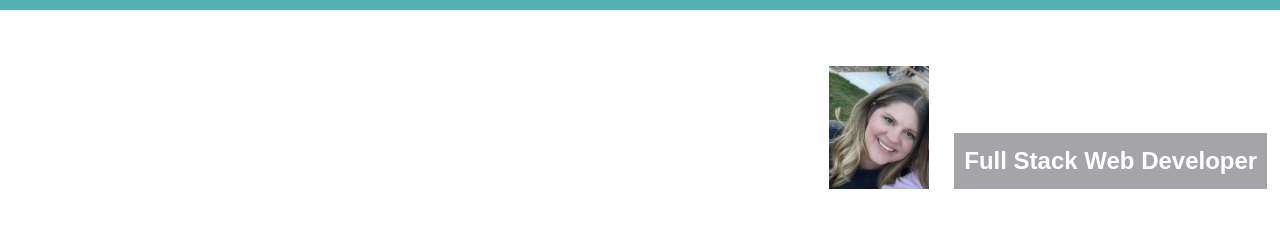
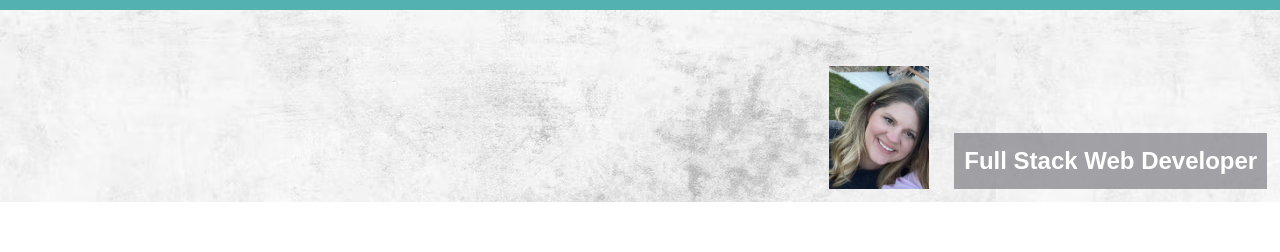
Before and after one commit to JennaStrom/portfolio-challenge, a plain HTML site: page index.html in a window 1280 px wide. Shown: the part 100-352 px from the top of the page. Drawn offline with Linux system fonts and the light colour scheme.

Commit message:
Made a few final touches

```diff
--- a/assets/style.css
+++ b/assets/style.css
@@ -31,11 +31,6 @@ h1 {
     padding: 0px 12px;
 }
 
-.headshot {
-    width: 10%;
-    padding-right: 2%;
-}
-
 body header nav ul {
     display: flex;
     justify-content: space-between;
@@ -55,14 +50,18 @@ body section nav ul {
     justify-content: space-evenly
 }
 
-img:hover{
+img:hover {
     opacity: .5;
 }
 
-/*This is the banner background and text */
+.headshot {
+    width: 10%;
+    padding-right: 2%;
+}
+
 .banner {
     color: white;
-    background: url(./assets/white-painted-wall-texture-background_53876-138197.avif);
+    background: url(./white-painted-wall-texture-background_53876-138197.avif);
     height: 24vh;
     display: flex;
     justify-content: flex-end;
@@ -106,7 +105,7 @@ img:hover{
     cursor: pointer;
     position: relative;
     flex: 1 1 auto;
-    margin:1%;
+    margin: 1%;
     border: 4px solid var(--dark);
 
 }
@@ -142,6 +141,6 @@ img:hover{
     flex-basis: 100%;
 }
 
-#project-one{
+#project-one {
     width: 400%
 }
```
Also changed, not shown: 1 other file.
